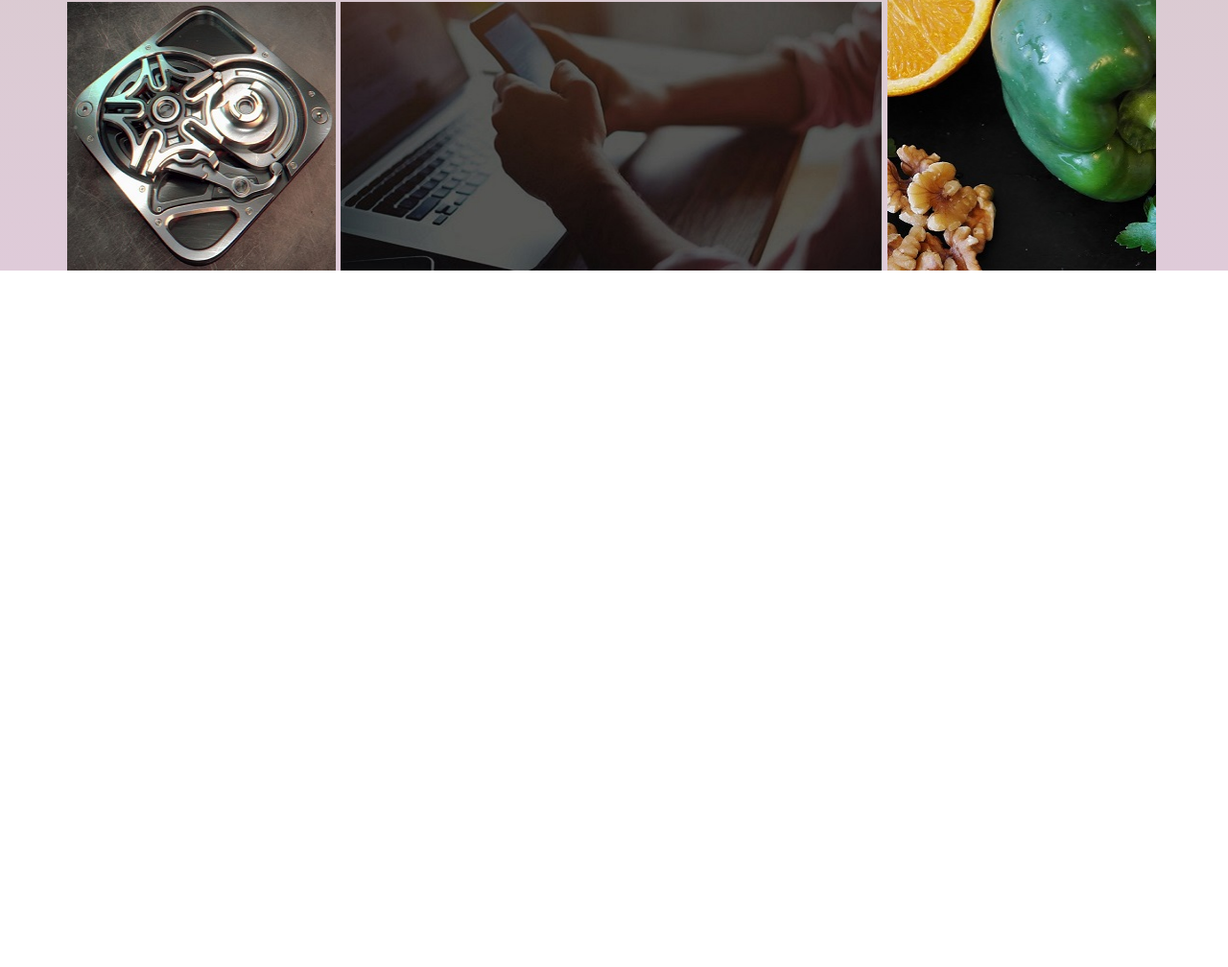
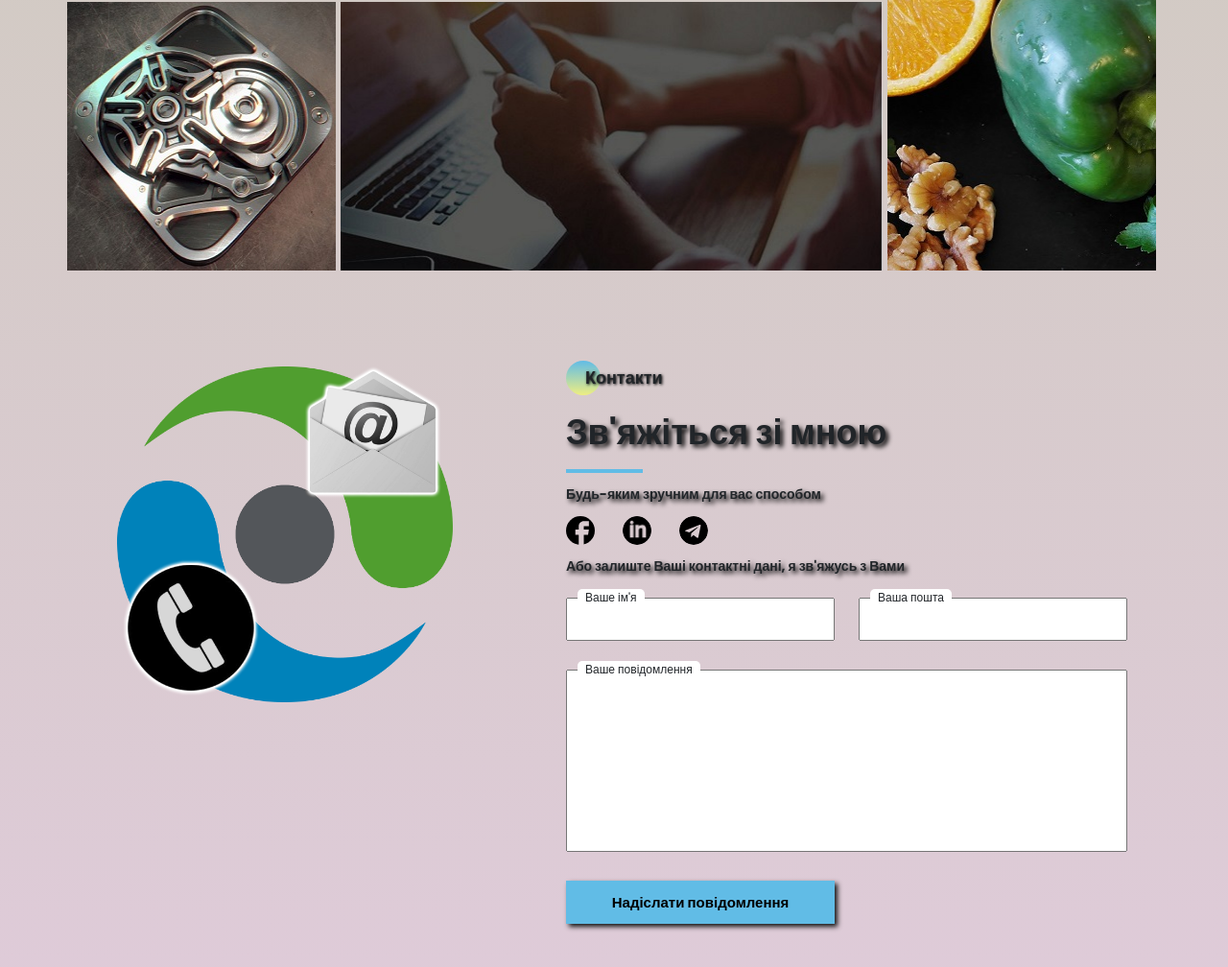
Before and after one commit to HelenAmber/My-portfolio, a website: page src/index.html in a window 1280 px wide. Shown: the part 3908-4916 px from the top of the page at 96% size. Before the commit the page ends 4190 px from the top, so only its background shows below. Drawn offline with nearby package versions, Linux system fonts and the light colour scheme; files that its build step writes are made by us from their sources.

Commit message:
created block 'contacts'

```diff
--- a/src/index.html
+++ b/src/index.html
@@ -367,6 +367,53 @@
         </div>
     </section>
 
+    <section class="contacts">
+        <div class="container">
+
+            <div class="contacts__wrapper">
+                <div class="contacts__img"><img src="img/contacts.png" alt="contacts"></div>
+                <div class="contacts__descr">
+                    <div class="title title_fz16 promo__subtitle">Контакти</div>
+                    <h2 class="title about__title">Зв'яжіться зі мною</h2>
+                    <div class="separator"></div>
+                    <div class="title title_fz14 contacts__subtitle">
+                        Будь-яким зручним для вас способом
+                    </div>
+                    <div class="contacts__social">
+                        <a href="" class="contacts__link">
+                            <img src="icons/social/Facebook_black.svg" alt="facebook">
+                        </a>
+                        <a href="" class="contacts__link">
+                            <img src="icons/social/linkedin_black.png" alt="linkedin">
+                        </a>
+                        <a href="" class="contacts__link">
+                            <img src="icons/social/telegram.svg" alt="telegram">
+                        </a>
+                    </div>
+                    <div class="title title_fz14 contacts__subtitle">
+                        Або залиште Ваші контактні дані, я зв'яжусь з Вами
+                    </div>
+                    <form action="#" class="contacts__form">
+                        <div class="contacts__input">
+                            <input name="name" id="name" type="text">
+                            <label for="name">Ваше ім'я</label>
+                        </div>
+                        <div class="contacts__input">
+                            <input name="email"" id="email" type="email">
+                            <label for="email">Ваша пошта</label>
+                        </div>
+                        <div class="contacts__textarea">
+                            <textarea name="text" id="text"></textarea>
+                            <label for="text">Ваше повідомлення</label>
+                        </div>
+                        <button class="contacts__btn btn">Надіслати повідомлення</button>
+                    </form>
+                </div>
+            </div>
+
+        </div>
+    </section>
+
     <script src="js/script.js"></script>
 </body>
 </html>
--- /dev/null
+++ b/src/sass/blocks/_contacts.scss
@@ -0,0 +1,75 @@
+.contacts {
+    min-height: 600px;
+    padding: 100px 0 90px 0;
+    &__wrapper {
+       // height: 600px;
+        padding: 0 35px 0 52px;
+        display: grid;
+        grid-template-columns: 400px 585px;
+        justify-content: space-between;
+        img {
+            width: 350px;
+        }
+    }
+    &__social, &__subtitle {
+        margin-top: 20px;
+
+    }
+    &__link {
+        margin-right: 25px;
+        &:hover {
+            text-decoration: none;
+        }
+        img {
+            width: 30px;
+            height: 30px;
+            border-radius: 100%;
+        }
+    }
+    &__form {
+        margin-top: 30px;
+        display: grid;
+        grid-template: 45px 190px 45px / repeat(2, 280px);
+        justify-content: space-between;
+        row-gap: 30px;
+        label {
+            position: absolute;
+            top: -9px;
+            left: 12px;
+            display: block;
+            height: 18px;
+            padding: 0 8px;
+            background-color: #fff;
+            font-size: 12px;
+            margin-bottom: 0;
+            border-radius: 5px;
+        }
+    }
+    &__input {
+        position: relative;
+        input {
+            width: 100%;
+            height: 100%;
+            padding: 0 20px;
+            font-size: 12px;
+            font-weight: 500;
+        }
+    }
+    &__textarea {
+        grid-column: 1 / 3;
+        position: relative;
+        textarea {
+            width: 100%;
+            height: 100%;
+            resize: none;
+            padding: 20px;
+        }
+    }
+    &__btn {
+        border: none;
+        font-weight: 700;
+        font-size: 15px;
+        line-height: 21px;
+        color: rgba(0, 0, 0);
+    }
+}
--- a/src/sass/style.scss
+++ b/src/sass/style.scss
@@ -12,6 +12,7 @@
 @import 'blocks/experience';
 @import 'blocks/skills';
 @import 'blocks/portfolio';
+@import 'blocks/contacts';
 
 * {
     font-family: 'Poppins', sans-serif;
```
Also changed, not shown: dist/css/style.css, dist/img/contact-us-icon-contact-us-icon-in-symbol-text-electronics-graphics-transparent-png-833646.png (added), dist/img/contacts.png (added), dist/index.html, src/img/contacs_bg.jpg (deleted), src/img/contacts.png (added).
